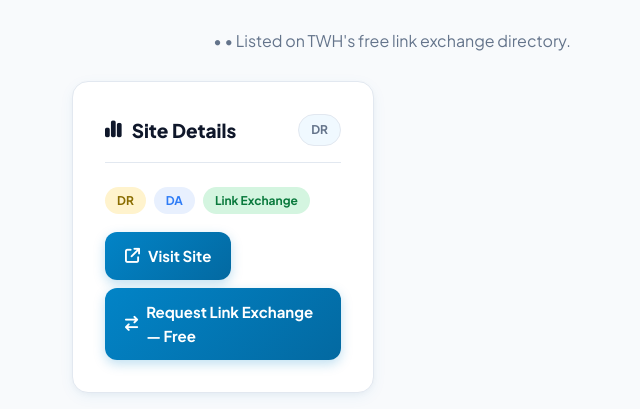
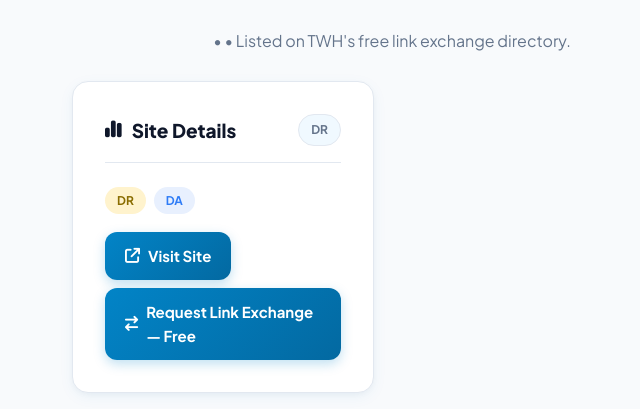
Before and after one commit to Twh-555/link-exchange, a Flask app: template templates/site.html in a window 1280 px wide. Shown: the part 164-573 px from the top of the page, without its empty margins (248-888 px from the left). Run offline with Flask 3, Linux system fonts and the light colour scheme; the template is opened without the code that fills it, so the values that code supplies are empty.

Commit message:
Remove Link Exchange tag from site profile box (fix blank gap)

```diff
--- a/templates/site.html
+++ b/templates/site.html
@@ -54,7 +54,6 @@
       {% for n in (s.niche or '').split(', ') %}
         {% if n %}<span class="badge-tag tag-niche">{{ n }}</span>{% endif %}
       {% endfor %}
-      <span class="badge-tag tag-free">Link Exchange</span>
     </div>
 
     <p class="desc" style="font-size:1rem;color:var(--muted,#5a6b85);line-height:1.7">{{ s.description }}</p>
```
